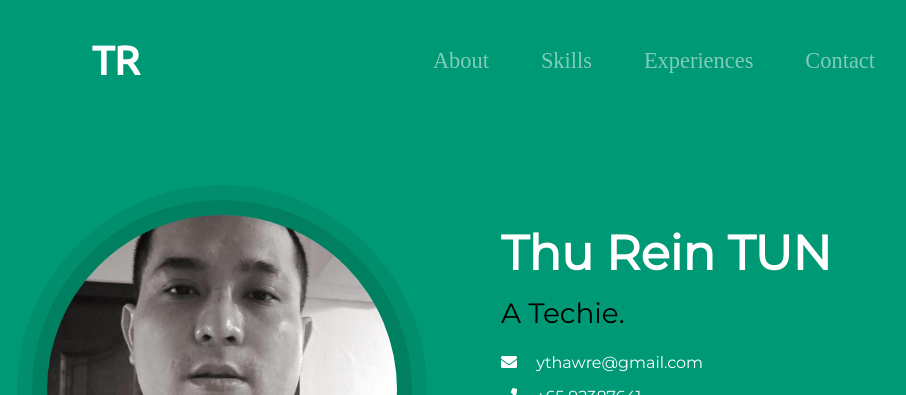
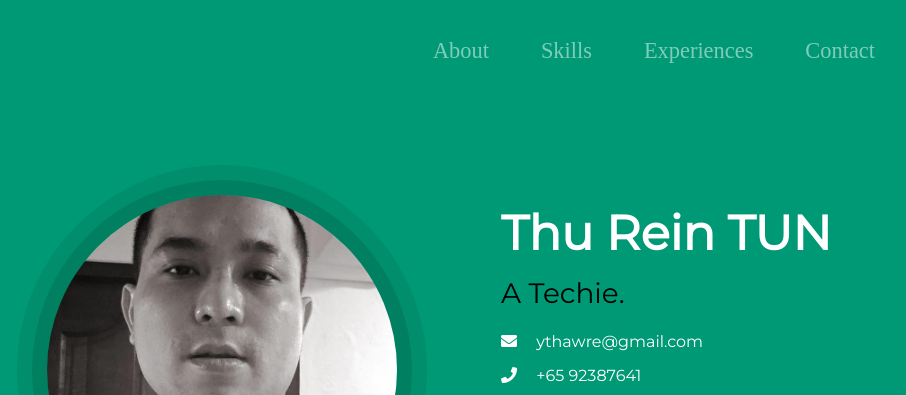
Before and after one commit to ythawre/thureindev, a plain HTML site: page index.html in a window 1280 px wide. Shown: the top 395 px of the page, without its empty margins (187-1093 px from the left). Drawn offline with nearby package versions, Linux system fonts and the light colour scheme.

Commit message:
Deleted TR

```diff
--- a/index.html
+++ b/index.html
@@ -29,12 +29,11 @@
     <div class="container-fluid  full-page">
     <!-- Nav Bar -->
     <nav class="navbar navbar-expand-lg navbar-dark">
-       <a class="navbar-brand" href="">TR</a>
+       <!-- <a class="navbar-brand" href="">TR</a>       -->
       <button class="navbar-toggler" type="button" data-toggle="collapse" data-target="#navbarTogglerDemo02">
         <span class="navbar-toggler-icon"></span>
       </button>
       <div class="collapse navbar-collapse" id="navbarTogglerDemo02">
-
         <ul class="navbar-nav ml-auto">
           <li class="nav-item">
             <a class="nav-link" href="">About</a>
@@ -49,7 +48,6 @@
             <a class="nav-link" href="">Contact</a>
           </li>
         </ul>
-
       </div>
     </nav>
 
```
Lines whose indentation alone changed are shown as unchanged.
